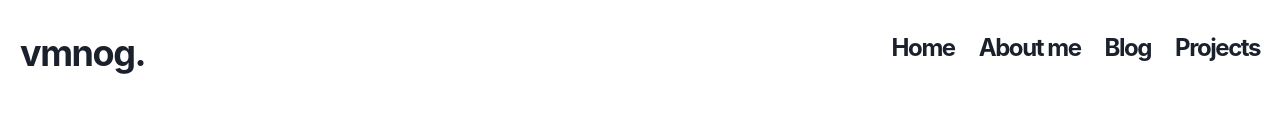
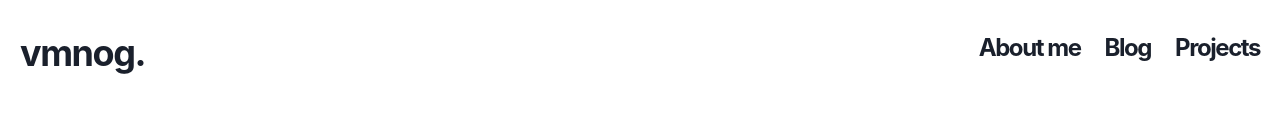
Before and after one commit to vmnog/vmnog.com, a Next.js app: page / in a window 1280 px wide. Shown: the top 136 px of the page. Built offline with nearby package versions, Linux system fonts and the light colour scheme.

Commit message:
chore: remove 'home' from header navigation options

```diff
--- a/components/header.tsx
+++ b/components/header.tsx
@@ -15,7 +15,6 @@ import {motion} from 'framer-motion'
 type Tab = { name: string; path: string; };
 
 const TABS: Tab[] = [
-  { name: 'Home', path: '/' },
   { name: 'About me', path: '/about' },
   { name: 'Blog', path: '/blog' },
   { name: 'Projects', path: '/projects' },
```
